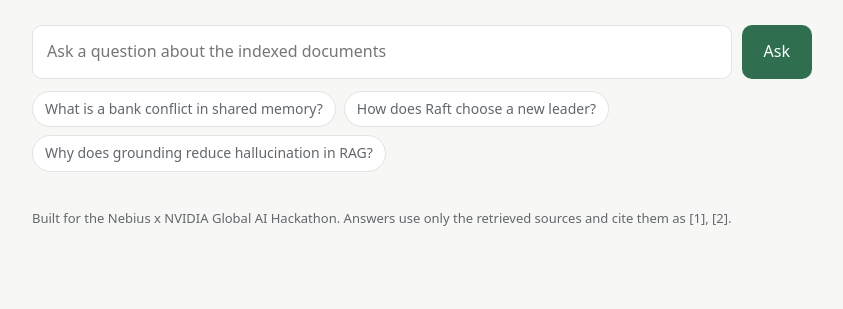
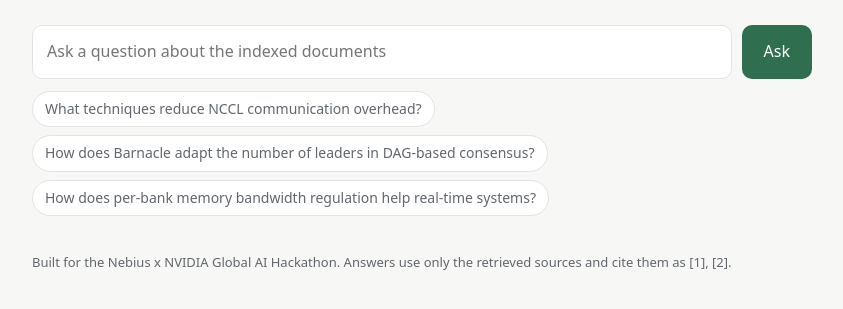
Before and after one commit to ShikhaPallavi123/fastfind, a plain HTML site: page frontend/index.html in a window 1280 px wide. Shown: the part 153-462 px from the top of the page, without its empty margins (218-1061 px from the left). Drawn offline with Linux system fonts and the light colour scheme; no server answers.

Commit message:
Use example questions the corpus answers well

```diff
--- a/frontend/index.html
+++ b/frontend/index.html
@@ -93,9 +93,9 @@
 <script>
 const $ = (id) => document.getElementById(id);
 const examples = [
-  "What is a bank conflict in shared memory?",
-  "How does Raft choose a new leader?",
-  "Why does grounding reduce hallucination in RAG?"
+  "What techniques reduce NCCL communication overhead?",
+  "How does Barnacle adapt the number of leaders in DAG-based consensus?",
+  "How does per-bank memory bandwidth regulation help real-time systems?"
 ];
 
 examples.forEach((text) => {
```
